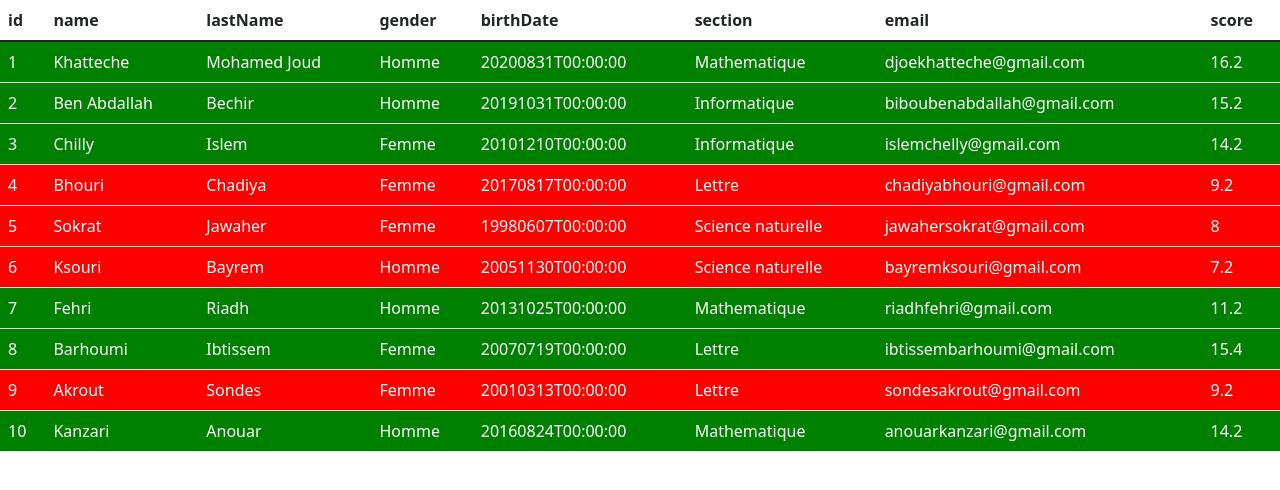
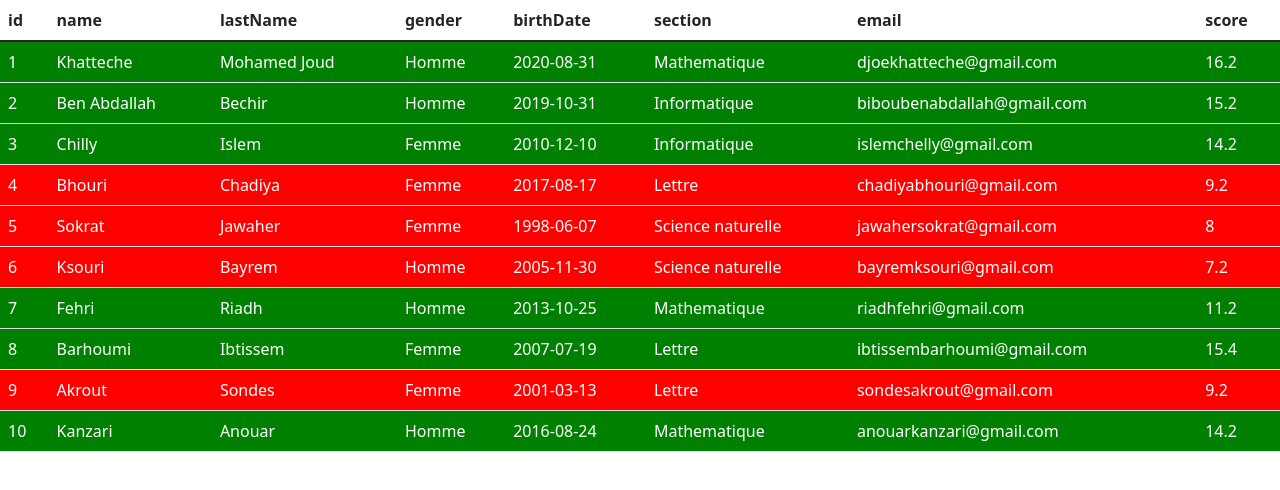
Before and after one commit to Youssef04544/students-results-app, a React (Create React App) app: page / in a window 1280 px wide. Shown: the top 490 px of the page. Built offline with nearby package versions, Linux system fonts and the light colour scheme.

Commit message:
Added formatting the birthDate correctly and change the data to have to proper date input to begin with

```diff
--- a/src/components/StudentRow.jsx
+++ b/src/components/StudentRow.jsx
@@ -14,11 +14,22 @@ const StudentRow = ({ student }) => {
     if (studentAverageScore >= 10) return "table-infos";
     else return "table-dangers";
   };
+
+  //converts the birthDate data into a readable format
+  const calculateBirthDate = (birthDate) => {
+    const date = new Date(birthDate);
+    return date.toISOString().split("T")[0];
+  };
+
   return (
     <tr className={rowStyle()}>
       {studentInfo.map((info) => {
         if (info === "score") {
           return <td key={studentAverageScore}>{studentAverageScore}</td>;
+        } else if (info === "birthDate") {
+          return (
+            <td key={student[info]}>{calculateBirthDate(student[info])}</td>
+          );
         } else {
           return <td key={student[info]}>{student[info]}</td>;
         }
--- a/src/helpers/Students.js
+++ b/src/helpers/Students.js
@@ -4,7 +4,7 @@ const Students = [
     name: "Khatteche",
     lastName: "Mohamed Joud",
     gender: "Homme",
-    birthDate: "20200831T00:00:00",
+    birthDate: "2020-08-31T00:00:00",
     section: "Mathematique",
     email: "djoekhatteche@gmail.com",
     score: [
@@ -20,7 +20,7 @@ const Students = [
     name: "Ben Abdallah",
     lastName: "Bechir",
     gender: "Homme",
-    birthDate: "20191031T00:00:00",
+    birthDate: "2019-10-31T00:00:00",
     section: "Informatique",
     email: "biboubenabdallah@gmail.com",
     score: [
@@ -36,7 +36,7 @@ const Students = [
     name: "Chilly",
     lastName: "Islem",
     gender: "Femme",
-    birthDate: "20101210T00:00:00",
+    birthDate: "2010-12-10T00:00:00",
     section: "Informatique",
     email: "islemchelly@gmail.com",
     score: [
@@ -52,7 +52,7 @@ const Students = [
     name: "Bhouri",
     lastName: "Chadiya",
     gender: "Femme",
-    birthDate: "20170817T00:00:00",
+    birthDate: "2017-08-17T00:00:00",
     section: "Lettre",
     email: "chadiyabhouri@gmail.com",
     score: [
@@ -68,7 +68,7 @@ const Students = [
     name: "Sokrat",
     lastName: "Jawaher",
     gender: "Femme",
-    birthDate: "19980607T00:00:00",
+    birthDate: "1998-06-07T00:00:00",
     section: "Science naturelle",
     email: "jawahersokrat@gmail.com",
     score: [
@@ -84,7 +84,7 @@ const Students = [
     name: "Ksouri",
     lastName: "Bayrem",
     gender: "Homme",
-    birthDate: "20051130T00:00:00",
+    birthDate: "2005-11-30T00:00:00",
     section: "Science naturelle",
     email: "bayremksouri@gmail.com",
     score: [
@@ -100,7 +100,7 @@ const Students = [
     name: "Fehri",
     lastName: "Riadh",
     gender: "Homme",
-    birthDate: "20131025T00:00:00",
+    birthDate: "2013-10-25T00:00:00",
     section: "Mathematique",
     email: "riadhfehri@gmail.com",
     score: [
@@ -116,7 +116,7 @@ const Students = [
     name: "Barhoumi",
     lastName: "Ibtissem",
     gender: "Femme",
-    birthDate: "20070719T00:00:00",
+    birthDate: "2007-07-19T00:00:00",
     section: "Lettre",
     email: "ibtissembarhoumi@gmail.com",
     score: [
@@ -132,7 +132,7 @@ const Students = [
     name: "Akrout",
     lastName: "Sondes",
     gender: "Femme",
-    birthDate: "20010313T00:00:00",
+    birthDate: "2001-03-13T00:00:00",
     section: "Lettre",
     email: "sondesakrout@gmail.com",
     score: [
@@ -148,7 +148,7 @@ const Students = [
     name: "Kanzari",
     lastName: "Anouar",
     gender: "Homme",
-    birthDate: "20160824T00:00:00",
+    birthDate: "2016-08-24T00:00:00",
     section: "Mathematique",
     email: "anouarkanzari@gmail.com",
     score: [
```
